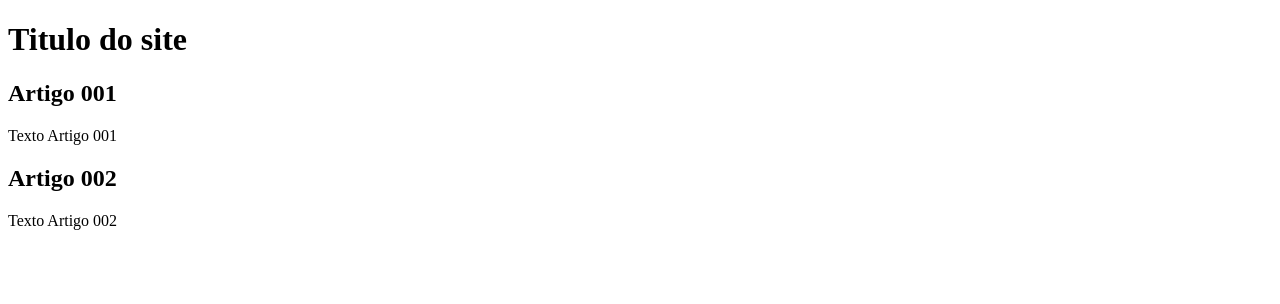
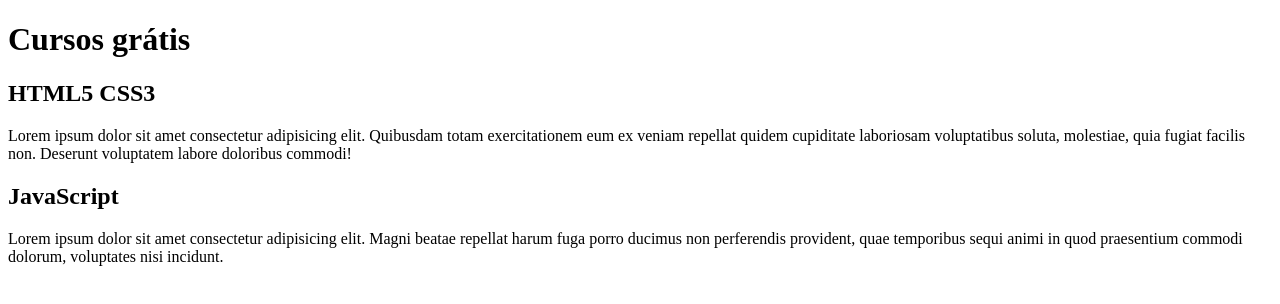
Before and after one commit to im-sqtch/ProjetoSite, a plain HTML site: page index.html in a window 1280 px wide. Drawn offline with Linux system fonts and the light colour scheme.

Commit message:
inicio do conteudo

```diff
--- a/index.html
+++ b/index.html
@@ -9,15 +9,15 @@
 <body>
     <main>
         <header>
-            <h1>Titulo do site</h1>
+            <h1>Cursos grátis</h1>
         </header>
         <article>
-            <h2>Artigo 001</h2>
-            <p>Texto Artigo 001</p>
+            <h2>HTML5 CSS3</h2>
+            <p>Lorem ipsum dolor sit amet consectetur adipisicing elit. Quibusdam totam exercitationem eum ex veniam repellat quidem cupiditate laboriosam voluptatibus soluta, molestiae, quia fugiat facilis non. Deserunt voluptatem labore doloribus commodi!</p>
         </article>
         <article>
-            <h2>Artigo 002</h2>
-            <p>Texto Artigo 002</p>
+            <h2>JavaScript</h2>
+            <p>Lorem ipsum dolor sit amet consectetur adipisicing elit. Magni beatae repellat harum fuga porro ducimus non perferendis provident, quae temporibus sequi animi in quod praesentium commodi dolorum, voluptates nisi incidunt.</p>
         </article>
     </main>
 </body>
```
